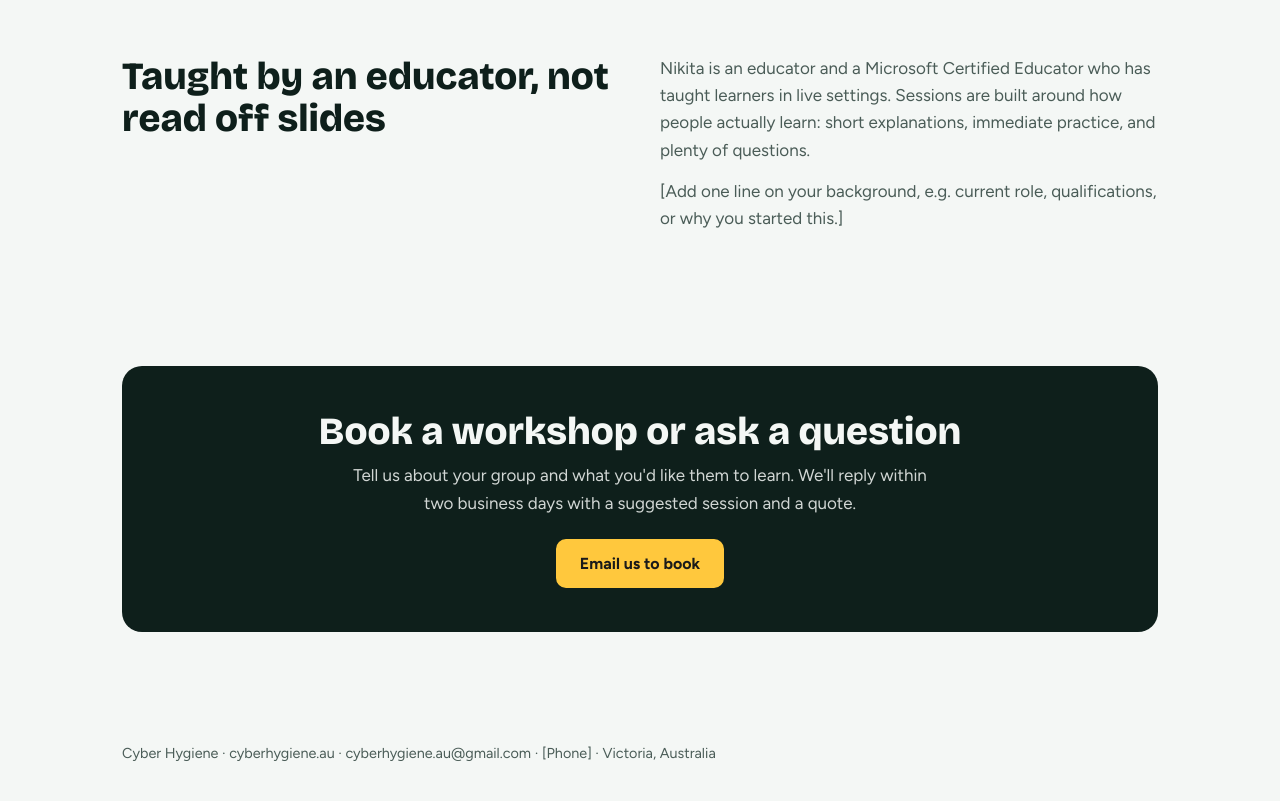
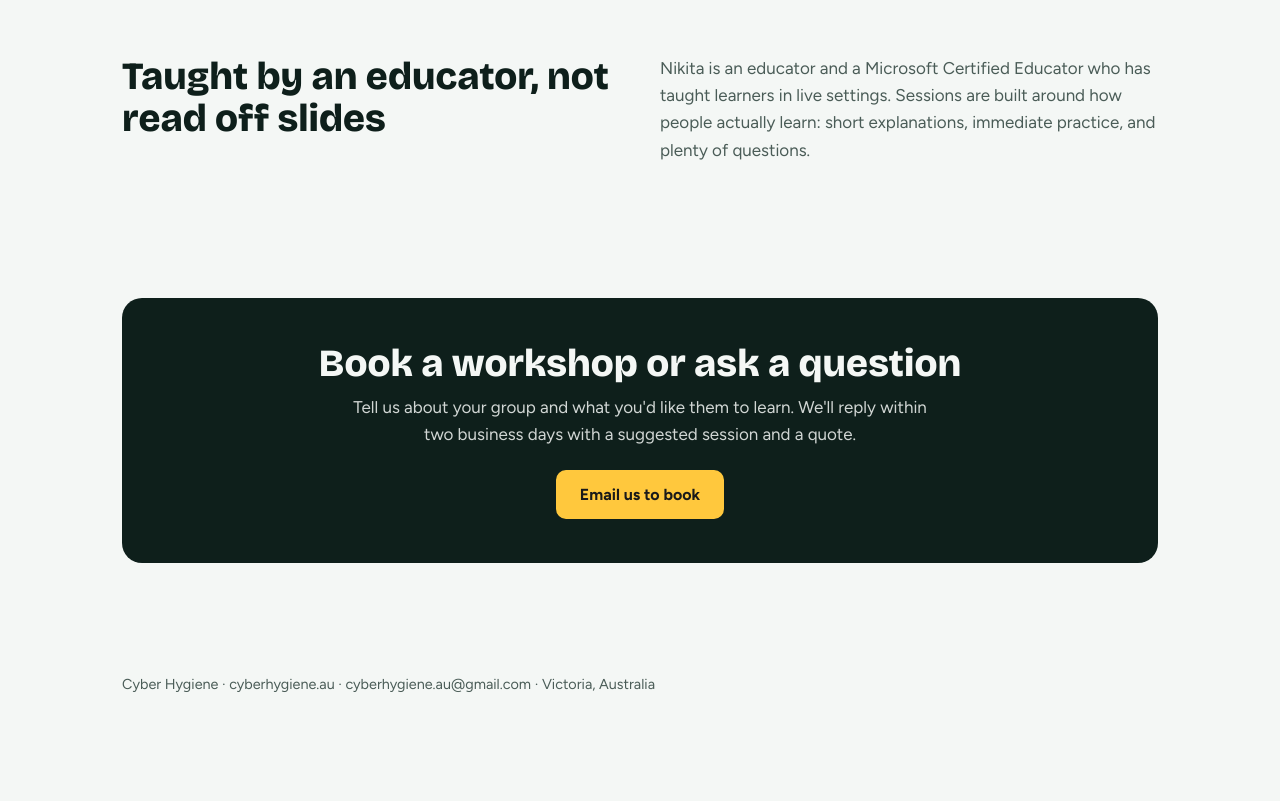
Before and after one commit to NIKITA-VU/cyberhygiene.au, a plain HTML site: page index.html in a window 1280 px wide. Shown: the part 2933-3734 px from the top of the page. After the commit the page ends 3666 px from the top, so only its background shows below. Drawn offline with nearby package versions, Linux system fonts and the light colour scheme.

Commit message:
commit 2

```diff
--- a/index.html
+++ b/index.html
@@ -154,7 +154,6 @@ footer{padding:0 0 36px;color:var(--muted);font-size:.9rem}
     <div><h2>Taught by an educator, not read off slides</h2></div>
     <div>
       <p>Nikita is an educator and a Microsoft Certified Educator who has taught learners in live settings. Sessions are built around how people actually learn: short explanations, immediate practice, and plenty of questions.</p>
-      <p>[Add one line on your background, e.g. current role, qualifications, or why you started this.]</p>
     </div>
   </div>
 </section>
@@ -168,7 +167,7 @@ footer{padding:0 0 36px;color:var(--muted);font-size:.9rem}
 </section>
 </main>
 
-<footer>Cyber Hygiene &middot; cyberhygiene.au &middot; cyberhygiene.au@gmail.com &middot; [Phone] &middot; Victoria, Australia</footer>
+<footer>Cyber Hygiene &middot; cyberhygiene.au &middot; cyberhygiene.au@gmail.com &middot; Victoria, Australia</footer>
 </div>
 
 <script>
```
